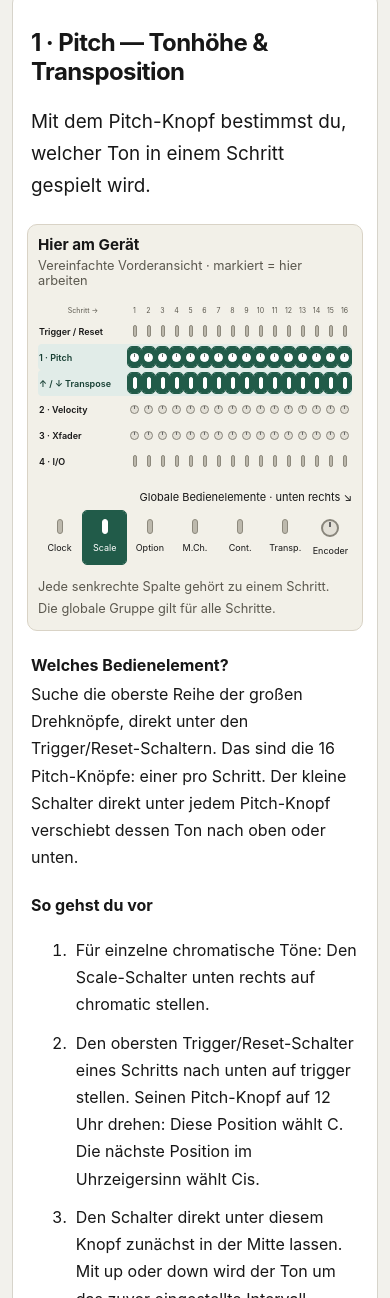
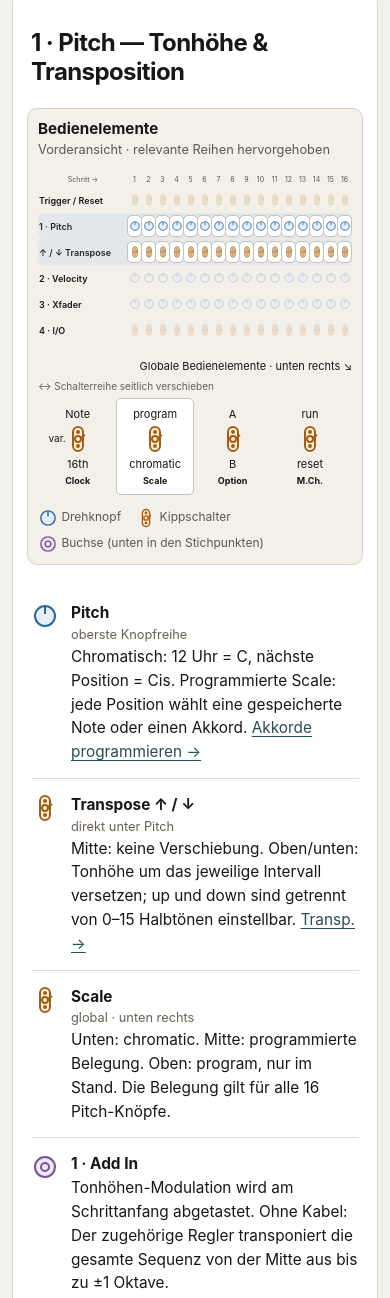
Before and after one commit to flowsn/SND, an Astro site: page / in a window 390 px wide. Shown: the part 2892-4190 px from the top of the page. Built offline with nearby package versions, Linux system fonts and the light colour scheme; Astro itself is replaced by a stand-in of ours.

Commit message:
Present Pitch and Velocity as compact visual control references

```diff
--- /dev/null
+++ b/src/components/CompactRows.astro
@@ -0,0 +1,29 @@
+---
+import ControlSymbol from './ControlSymbol.astro';
+const { chapter, language = 0 } = Astro.props;
+const de = language === 0;
+---
+<ul class="control-bullets">
+  {chapter === 'pitch' ? <>
+    <li><ControlSymbol kind="knob"/><div><strong>Pitch</strong> <span class="control-place">{de ? 'oberste Knopfreihe' : 'top knob row'}</span><br/>{de ? 'Chromatisch: 12 Uhr = C, nächste Position = Cis. Programmierte Scale: jede Position wählt eine gespeicherte Note oder einen Akkord.' : 'Chromatic: 12 o’clock = C, next position = C-sharp. Programmed Scale: each position selects a stored note or chord.'} <a href="#scale-reference">{de ? 'Akkorde programmieren →' : 'Program chords →'}</a></div></li>
+    <li><ControlSymbol kind="switch"/><div><strong>Transpose ↑ / ↓</strong> <span class="control-place">{de ? 'direkt unter Pitch' : 'directly below Pitch'}</span><br/>{de ? 'Mitte: keine Verschiebung. Oben/unten: Tonhöhe um das jeweilige Intervall versetzen; up und down sind getrennt von 0–15 Halbtönen einstellbar.' : 'Middle: no shift. Up/down: shift pitch by the corresponding interval; up and down are separately adjustable from 0–15 semitones.'} <a href="#global-controls">Transp. →</a></div></li>
+    <li><ControlSymbol kind="switch"/><div><strong>Scale</strong> <span class="control-place">{de ? 'global · unten rechts' : 'global · bottom right'}</span><br/>{de ? 'Unten: chromatic. Mitte: programmierte Belegung. Oben: program, nur im Stand. Die Belegung gilt für alle 16 Pitch-Knöpfe.' : 'Down: chromatic. Middle: programmed map. Up: program, while stopped only. The map applies to all 16 Pitch knobs.'}</div></li>
+    <li><ControlSymbol kind="socket"/><div><strong>1 · Add In</strong><br/>{de ? 'Tonhöhen-Modulation wird am Schrittanfang abgetastet. Ohne Kabel: Der zugehörige Regler transponiert die gesamte Sequenz von der Mitte aus bis zu ±1 Oktave.' : 'Pitch modulation is sampled at the start of each step. Unpatched: its control transposes the whole sequence by up to ±1 octave from the middle position.'}</div></li>
+    <li><ControlSymbol kind="socket"/><div><strong>1 · Out / MIDI</strong><br/>{de ? 'MIDI: vollständiger Akkord. Pitch-CV: zuerst eingegebene Note, 1 V/Oktave, 0–5 V.' : 'MIDI: full chord. Pitch CV: first-entered note, 1 V/octave, 0–5 V.'} <a href="#remote">{de ? 'MIDI-Transposition →' : 'MIDI transposition →'}</a></div></li>
+  </> : <>
+    <li><ControlSymbol kind="knob"/><div><strong>Velocity</strong> <span class="control-place">{de ? 'zweite Knopfreihe' : 'second knob row'}</span><br/>{de ? 'Normalmodus: links 1, rechts 127; Klickposition in der Mitte etwa 62–64. In Dual-/Split-Modi steuert der Knopf zusätzlich die Verteilung auf zwei MIDI-Kanäle.' : 'Normal mode: left 1, right 127; click position in the middle approximately 62–64. In Dual/Split modes, the knob also controls distribution across two MIDI channels.'}</div></li>
+    <li><ControlSymbol kind="switch"/><div><strong>Option ↓ B + </strong><ControlSymbol kind="knob"/><strong> Encoder 1–7</strong><br/>{de ? 'Velocity-Modus wählen; siehe Tabelle. Basis-Kanal + nächsthöherer Kanal. Bei Split gehört die Mittelstellung zum Basis-Kanal.' : 'Select the velocity mode; see table. Base channel + next higher channel. In Split modes, the middle position belongs to the base channel.'} <a href="#option-b">{de ? 'Option B einstellen →' : 'Set Option B →'}</a></div></li>
+    <li><ControlSymbol kind="socket"/><div><strong>2 · Add In</strong><br/>{de ? 'Modulation wird zur Knopfstellung addiert. In Split-Modi kann sie auch den MIDI-Kanal wechseln. B4/B5: gegensinnige Wirkung auf die beiden Hälften; B6/B7: gleichsinnig.' : 'Modulation is added to the knob setting. In Split modes it can also change the MIDI channel. B4/B5: opposite effect on the two halves; B6/B7: same direction.'} <a href="#io">{de ? 'Pro Schritt schalten →' : 'Switch per step →'}</a></div></li>
+    <li><ControlSymbol kind="socket"/><div><strong>2 · Out</strong><br/>{de ? 'CV folgt Add In kontinuierlich, auch innerhalb des Schritts. Die MIDI-Modi verändern diesen analogen Ausgang nicht.' : 'CV follows Add In continuously, including within the step. MIDI modes do not change this analog output.'}</div></li>
+  </>}
+</ul>
+{chapter === 'velocity' && <p class="compact-example"><strong>Dual / X-fade:</strong> {de ? 'Basis-Kanal = Akkord · zweiter Kanal = zuerst eingegebene Note.' : 'Base channel = chord · second channel = first-entered note.'} <a href="#scale-reference">{de ? 'Akkord-Eingabe →' : 'Chord entry →'}</a></p>}
+<style>
+  .control-bullets {list-style:none;padding:0;margin:1rem 0;}
+  .control-bullets li {display:flex;align-items:flex-start;gap:12px;padding:14px 0;border-bottom:1px solid #e1ded5;line-height:1.55;font-size:.96rem;}
+  .control-bullets li > :global(svg) {margin-top:1px;}
+  .control-bullets strong {font-weight:750;}
+  .control-place {font-size:.8rem;color:#666158;margin-left:8px;}
+  .compact-example {padding:12px 15px;background:#edf3f8;border-left:3px solid #2867a0;font-size:.94rem;}
+  @media(max-width:640px){.control-place {display:block;margin-left:0;}.control-place + br{display:none;}}
+</style>
--- /dev/null
+++ b/src/components/ControlSymbol.astro
@@ -0,0 +1,11 @@
+---
+const { kind = 'knob' } = Astro.props;
+---
+<svg class={`control-symbol symbol-${kind}`} viewBox="0 0 28 28" aria-hidden="true">
+  {kind === 'knob' ? <><circle cx="14" cy="14" r="10"/><path d="M14 5v7"/></> : kind === 'switch' ? <><rect x="9" y="2" width="10" height="24" rx="5"/><circle cx="14" cy="7" r="1"/><circle cx="14" cy="21" r="1"/><path d="M14 15l7-5"/><circle cx="14" cy="14" r="3"/></> : <><circle cx="14" cy="14" r="10"/><circle cx="14" cy="14" r="4"/></>}
+</svg>
+<style>
+  .control-symbol {width:28px;height:28px;display:inline-block;flex:none;vertical-align:middle;fill:#e4effb;stroke:#2867a0;stroke-width:2;}
+  .symbol-switch {fill:#fff0dc;stroke:#a45e13;}
+  .symbol-socket {fill:#efe9f7;stroke:#765398;}
+</style>
--- a/src/components/ManualReference.astro
+++ b/src/components/ManualReference.astro
@@ -2,6 +2,7 @@
 import { chapters } from '../data/manual';
 import { guides } from '../data/guides';
 import PanelLocator from './PanelLocator.astro';
+import CompactRows from './CompactRows.astro';
 ---
 <nav class="manual-nav card" aria-label="Handbuch / Manual">
   <h2><span class="lang-de">Handbuch & Praxis</span><span class="lang-en">Reference & workflows</span></h2>
@@ -14,14 +15,16 @@ import PanelLocator from './PanelLocator.astro';
   {chapters.map(chapter => <section class="card reference-chapter" id={chapter.id}>
     {[0, 1].map(language => <div class={language === 0 ? 'lang-de language-block' : 'lang-en language-block'} lang={language === 0 ? 'de' : 'en'}>
       <h2>{chapter.title[language]}</h2>
-      <p class="guide-intro">{guides[chapter.id].intro[language]}</p>
+      {!['pitch','velocity'].includes(chapter.id) && <p class="guide-intro">{guides[chapter.id].intro[language]}</p>}
       {(guides[chapter.id].rows || guides[chapter.id].globals) && <PanelLocator rows={guides[chapter.id].rows} globals={guides[chapter.id].globals} language={language} firstStep={chapter.id === 'scale-reference'} />}
+      {['pitch','velocity'].includes(chapter.id) ? <CompactRows chapter={chapter.id} language={language}/> : <>
       <h3>{language === 0 ? 'Welches Bedienelement?' : 'Which control?'}</h3>
       <p>{guides[chapter.id].find[language]}</p>
       <h3>{language === 0 ? 'So gehst du vor' : 'Try this'}</h3>
       <ol class="recipe-steps">{guides[chapter.id].actions.map(action=><li>{action[language]}</li>)}</ol>
       <div class="guide-result"><h3>{language === 0 ? 'Das passiert' : 'What changes'}</h3><p>{guides[chapter.id].result[language]}</p></div>
       <nav class="related-links" aria-label={language === 0 ? 'Passende Anleitungen' : 'Related instructions'}>{guides[chapter.id].links.map(link=><a href={`#${link.to}`}>{link.label[language]}</a>)}</nav>
+      </>}
       <details class="technical-details">
       <summary>{language === 0 ? 'Genauer nachlesen: Verhalten & technische Details' : 'Read more: behavior & technical details'}</summary>
       {chapter.paragraphs.map(paragraph => <p>{paragraph[language]}</p>)}
--- a/src/components/PanelLocator.astro
+++ b/src/components/PanelLocator.astro
@@ -1,4 +1,5 @@
 ---
+import ControlSymbol from './ControlSymbol.astro';
 const { rows = [], globals = [], language = 0, firstStep = false } = Astro.props;
 const controls = [
   {id:'trigger',label:'Trigger / Reset',kind:'locator-switch'},
@@ -8,20 +9,30 @@ const controls = [
   {id:'xfader',label:'3 · Xfader',kind:'locator-knob'},
   {id:'io',label:'4 · I/O',kind:'locator-switch'}
 ];
-const globalNames = ['Clock','Scale','Option','M.Ch.','Cont.','Transp.','Encoder'];
+const globalControls = [
+  {name:'Clock',up:'Note',down:'16th',middle:'var.'},
+  {name:'Scale',up:'program',down:'chromatic'},
+  {name:'Option',up:'A',down:'B'},
+  {name:'M.Ch.',up:'run',down:'reset'},
+  {name:'Cont.',up:'Row3',down:'Row4'},
+  {name:'Transp.',up:'up',down:'down'},
+  {name:'Encoder',up:'off · 1–15',down:''}
+];
 ---
 <figure class="panel-locator">
-  <figcaption>{language === 0 ? 'Hier am Gerät' : 'Find it on the panel'} <span>{language === 0 ? 'Vereinfachte Vorderansicht · markiert = hier arbeiten' : 'Simplified front view · highlighted = controls to use'}</span></figcaption>
+  <figcaption>{language === 0 ? 'Bedienelemente' : 'Controls'} <span>{language === 0 ? 'Vorderansicht · relevante Reihen hervorgehoben' : 'Front view · relevant rows highlighted'}</span></figcaption>
   <div class="panel-body" aria-hidden="true">
     <div class="panel-grid panel-numbers"><span>{language === 0 ? 'Schritt →' : 'Step →'}</span>{Array.from({length:16},(_,i)=><span>{i+1}</span>)}</div>
     {controls.map(control=><div class:list={['panel-grid',{'row-highlight':rows.includes(control.id)}]}>
       <span class="panel-row-label">{control.label}</span>
-      {Array.from({length:16},(_,i)=><span class:list={['panel-cell',{'target-control':rows.includes(control.id) && (!firstStep || i===0)}]}><i class={control.kind}/></span>)}
+      {Array.from({length:16},(_,i)=><span class:list={['panel-cell',{'target-control':rows.includes(control.id) && (!firstStep || i===0)}]}><ControlSymbol kind={control.kind === 'locator-knob' ? 'knob' : 'switch'}/></span>)}
     </div>)}
     <div class="panel-global-caption">{language === 0 ? 'Globale Bedienelemente · unten rechts ↘' : 'Global controls · bottom right ↘'}</div>
-    <div class="panel-globals">{globalNames.map(name=><div class:list={['global-cell',{'target-control':globals.includes(name)}]}><i class={name === 'Encoder' ? 'locator-knob' : 'locator-switch'}/><span>{name}</span></div>)}</div>
+    <div class="scroll-hint">{language === 0 ? '↔ Schalterreihe seitlich verschieben' : '↔ Scroll the switch row sideways'}</div>
+    <div class="global-scroll"><div class="panel-globals">{globalControls.map(control=><div class:list={['global-cell',{'target-control':globals.includes(control.name)}]}><span class="position-label">{control.up}</span><div class="switch-drawing">{control.middle && <small>{control.middle}</small>}<ControlSymbol kind={control.name === 'Encoder' ? 'knob' : 'switch'}/></div><span class="position-label">{control.down || '\u00a0'}</span><strong>{control.name}</strong></div>)}</div></div>
   </div>
-  <p class="panel-key">{firstStep ? (language === 0 ? 'Zum Programmieren nur Pitch von Schritt 1 benutzen.' : 'For programming, use only the step 1 Pitch knob.') : (language === 0 ? 'Jede senkrechte Spalte gehört zu einem Schritt. Die globale Gruppe gilt für alle Schritte.' : 'Each vertical column belongs to one step. The global group applies to all steps.')}</p>
+  <div class="panel-key"><span><ControlSymbol kind="knob"/> {language === 0 ? 'Drehknopf' : 'Knob'}</span><span><ControlSymbol kind="switch"/> {language === 0 ? 'Kippschalter' : 'Toggle'}</span><span><ControlSymbol kind="socket"/> {language === 0 ? 'Buchse (unten in den Stichpunkten)' : 'Socket (in the bullets below)'}</span></div>
+  {firstStep && <p class="panel-key">{language === 0 ? 'Zum Programmieren nur Pitch von Schritt 1 benutzen.' : 'For programming, use only the step 1 Pitch knob.'}</p>}
 </figure>
 <style>
   .panel-locator {margin:1.4rem 0; background:#f2f0e8; border:1px solid #d9d3c6; border-radius:10px; padding:16px; max-width:850px;}
@@ -35,20 +46,30 @@ const globalNames = ['Clock','Scale','Option','M.Ch.','Cont.','Transp.','Encoder
   .locator-knob {width:18px; height:18px; border:2px solid #88857b; border-radius:50%; position:relative; background:#e3e0d7;}
   .locator-knob::after {content:''; position:absolute; height:5px; width:2px; background:#666; top:1px; left:6px;}
   .locator-switch {width:6px; height:15px; background:#bdb9ad; border:1px solid #8d897d; border-radius:4px;}
-  .row-highlight {background:#e1ece8; color:#173f33;}
-  .target-control {background:#215b49; color:white; outline:1px solid #215b49;}
+  .row-highlight {background:#e5e8ea; color:#252525;}
+  .panel-cell:not(.target-control) {opacity:.28;}
+  .target-control {background:#fff; outline:1px solid #c3c3bc;}
+  .panel-cell :global(svg) {width:22px;height:22px;}
   .target-control .locator-knob {background:#fff; border-color:#fff;}
   .target-control .locator-switch {background:#fff; border-color:#fff;}
   .panel-global-caption {text-align:right; font-size:11px; margin:16px 0 7px;}
-  .panel-globals {display:grid; grid-template-columns:repeat(7,1fr); gap:5px; margin-left:auto; max-width:490px;}
-  .global-cell {display:flex; align-items:center; flex-direction:column; gap:8px; padding:8px 2px; border-radius:4px; font-size:11px; min-height:52px;}
-  .panel-key {font-size:.8rem; color:#5b584e; margin:12px 0 0;}
+  .scroll-hint {display:none;font-size:10px;color:#666158;margin-bottom:5px;}
+  .global-scroll {overflow-x:auto;padding:2px;}
+  .panel-globals {display:grid; grid-template-columns:repeat(7,1fr); gap:5px; margin-left:auto; width:540px;}
+  .global-cell {display:flex; align-items:center; flex-direction:column; gap:4px; padding:8px 2px; border-radius:4px; font-size:11px;}
+  .switch-drawing {position:relative;}
+  .switch-drawing small {position:absolute;right:26px;top:7px;font-size:10px;}
+  .position-label {font-size:11px;min-height:13px;}
+  .panel-key {font-size:.75rem; color:#5b584e; margin:12px 0 0;display:flex;flex-wrap:wrap;gap:6px 15px;}
+  .panel-key :global(svg) {width:20px;height:20px;}
   @media(max-width:640px) {
+    .scroll-hint {display:block;}
     .panel-locator {padding:10px; margin-inline:-4px;}
     .panel-grid {grid-template-columns:88px repeat(16,minmax(0,1fr)); gap:1px; padding:3px 1px;}
     .panel-row-label {font-size:9px;}
     .panel-numbers {font-size:7px;}
     .panel-cell {height:20px;}
+    .panel-cell :global(svg) {width:12px;height:16px;}
     .panel-cell .locator-knob {width:9px; height:9px; border-width:1px;}
     .panel-cell .locator-knob::after {height:3px; width:1px; left:3px; top:0;}
     .panel-cell .locator-switch {width:4px; height:12px;}
```
Also changed, not shown: docs/manual/VALIDATION.md (+11 -0 lines).
